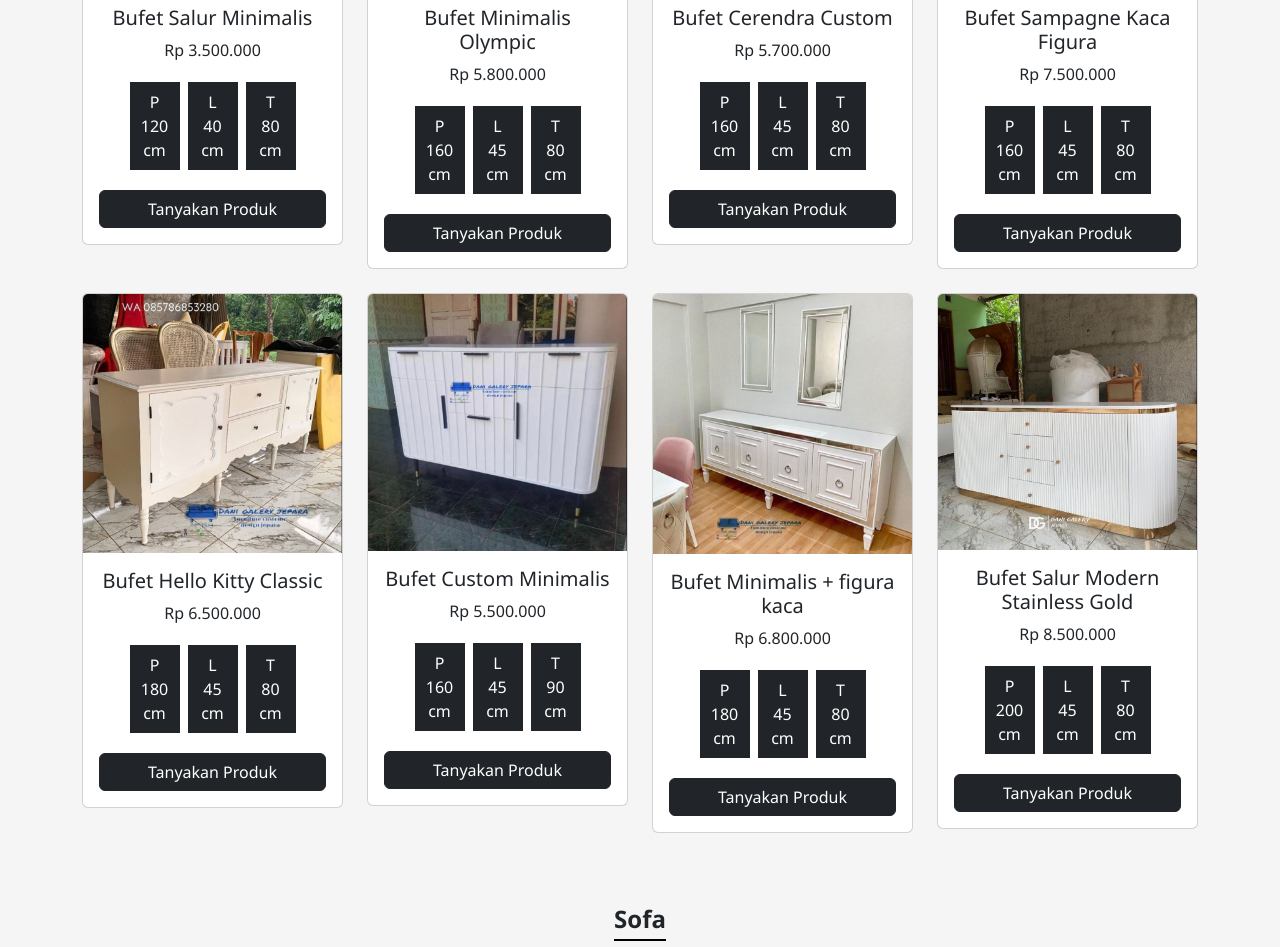
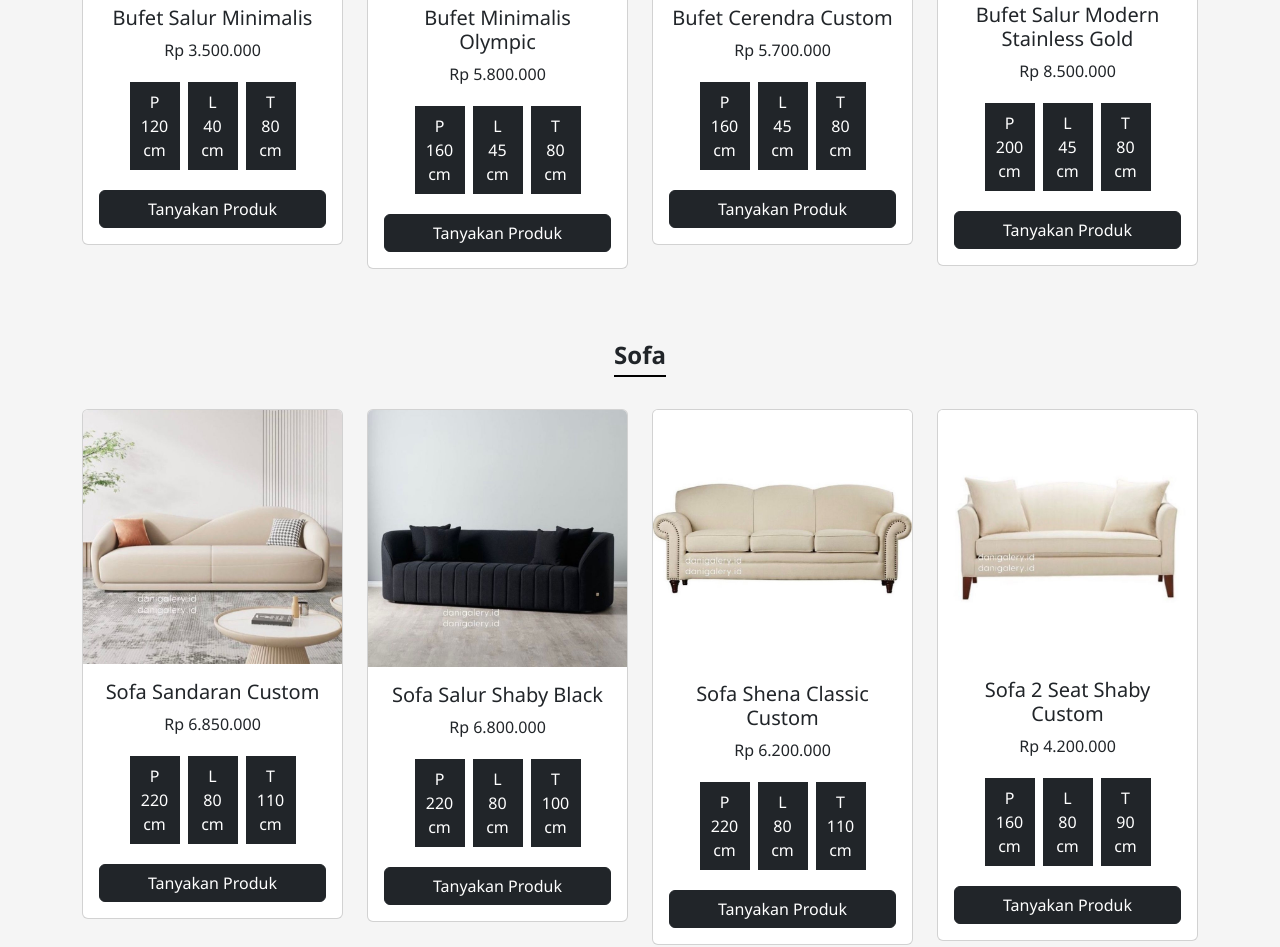
Before and after one commit to danigalery/danigalery.id, a plain HTML site: page index.html in a window 1280 px wide. Shown: the part 3399-4346 px from the top of the page. Drawn offline with nearby package versions, Linux system fonts and the light colour scheme; a script that the page names is missing.

Commit message:
Update index.html

```diff
--- a/index.html
+++ b/index.html
@@ -338,75 +338,8 @@
                 </div>
             </div>
 
+
             <!-- Product 4 -->
-            <div class="col-md-3 mb-4">
-                <div class="card">
-                    <img src="bufet4.jpg" class="card-img-top" alt="Bufet Kayu Jati">
-                    <div class="card-body">
-                        <h5 class="card-title">Bufet Sampagne Kaca Figura</h5>
-                        <p class="card-text">Rp 7.500.000</p>
-                        <div class="d-flex justify-content-center">
-                            <div class="text-center m-1 p-2 bg-dark text-white" style="width: 50px;">P<br><span>160 cm</span></div>
-                            <div class="text-center m-1 p-2 bg-dark text-white" style="width: 50px;">L<br><span>45 cm</span></div>
-                            <div class="text-center m-1 p-2 bg-dark text-white" style="width: 50px;">T<br><span>80 cm</span></div>
-                        </div>
-                        <a href="https://api.whatsapp.com/send/?phone=6285786853280&text&type=phone_number&app_absent=0" class="btn btn-dark mt-3 d-flex justify-content-center">Tanyakan Produk</a>
-                    </div>
-                </div>
-            </div>
-
-            <!-- Product 5 -->
-            <div class="col-md-3 mb-4">
-                <div class="card">
-                    <img src="bufet5.jpg" class="card-img-top" alt="Bufet Vintage">
-                    <div class="card-body">
-                        <h5 class="card-title">Bufet Hello Kitty Classic</h5>
-                        <p class="card-text">Rp 6.500.000</p>
-                        <div class="d-flex justify-content-center">
-                            <div class="text-center m-1 p-2 bg-dark text-white" style="width: 50px;">P<br><span>180 cm</span></div>
-                            <div class="text-center m-1 p-2 bg-dark text-white" style="width: 50px;">L<br><span>45 cm</span></div>
-                            <div class="text-center m-1 p-2 bg-dark text-white" style="width: 50px;">T<br><span>80 cm</span></div>
-                        </div>
-                        <a href="https://api.whatsapp.com/send/?phone=6285786853280&text&type=phone_number&app_absent=0" class="btn btn-dark mt-3 d-flex justify-content-center">Tanyakan Produk</a>
-                    </div>
-                </div>
-            </div>
-
-            <!-- Product 6 -->
-            <div class="col-md-3 mb-4">
-                <div class="card">
-                    <img src="bufet6.jpg" class="card-img-top" alt="Bufet Industrial">
-                    <div class="card-body">
-                        <h5 class="card-title">Bufet Custom Minimalis</h5>
-                        <p class="card-text">Rp 5.500.000</p>
-                        <div class="d-flex justify-content-center">
-                            <div class="text-center m-1 p-2 bg-dark text-white" style="width: 50px;">P<br><span>160 cm</span></div>
-                            <div class="text-center m-1 p-2 bg-dark text-white" style="width: 50px;">L<br><span>45 cm</span></div>
-                            <div class="text-center m-1 p-2 bg-dark text-white" style="width: 50px;">T<br><span>90 cm</span></div>
-                        </div>
-                        <a href="https://api.whatsapp.com/send/?phone=6285786853280&text&type=phone_number&app_absent=0" class="btn btn-dark mt-3 d-flex justify-content-center">Tanyakan Produk</a>
-                    </div>
-                </div>
-            </div>
-
-            <!-- Product 7 -->
-            <div class="col-md-3 mb-4">
-                <div class="card">
-                    <img src="bufet7.jpg" class="card-img-top" alt="Bufet Mewah">
-                    <div class="card-body">
-                        <h5 class="card-title">Bufet Minimalis + figura kaca</h5>
-                        <p class="card-text">Rp 6.800.000</p>
-                        <div class="d-flex justify-content-center">
-                            <div class="text-center m-1 p-2 bg-dark text-white" style="width: 50px;">P<br><span>180 cm</span></div>
-                            <div class="text-center m-1 p-2 bg-dark text-white" style="width: 50px;">L<br><span>45 cm</span></div>
-                            <div class="text-center m-1 p-2 bg-dark text-white" style="width: 50px;">T<br><span>80 cm</span></div>
-                        </div>
-                        <a href="https://api.whatsapp.com/send/?phone=6285786853280&text&type=phone_number&app_absent=0" class="btn btn-dark mt-3 d-flex justify-content-center">Tanyakan Produk</a>
-                    </div>
-                </div>
-            </div>
-
-            <!-- Product 8 -->
             <div class="col-md-3 mb-4">
                 <div class="card">
                     <img src="Bufet8.jpg" class="card-img-top" alt="Bufet Elegan">
```
